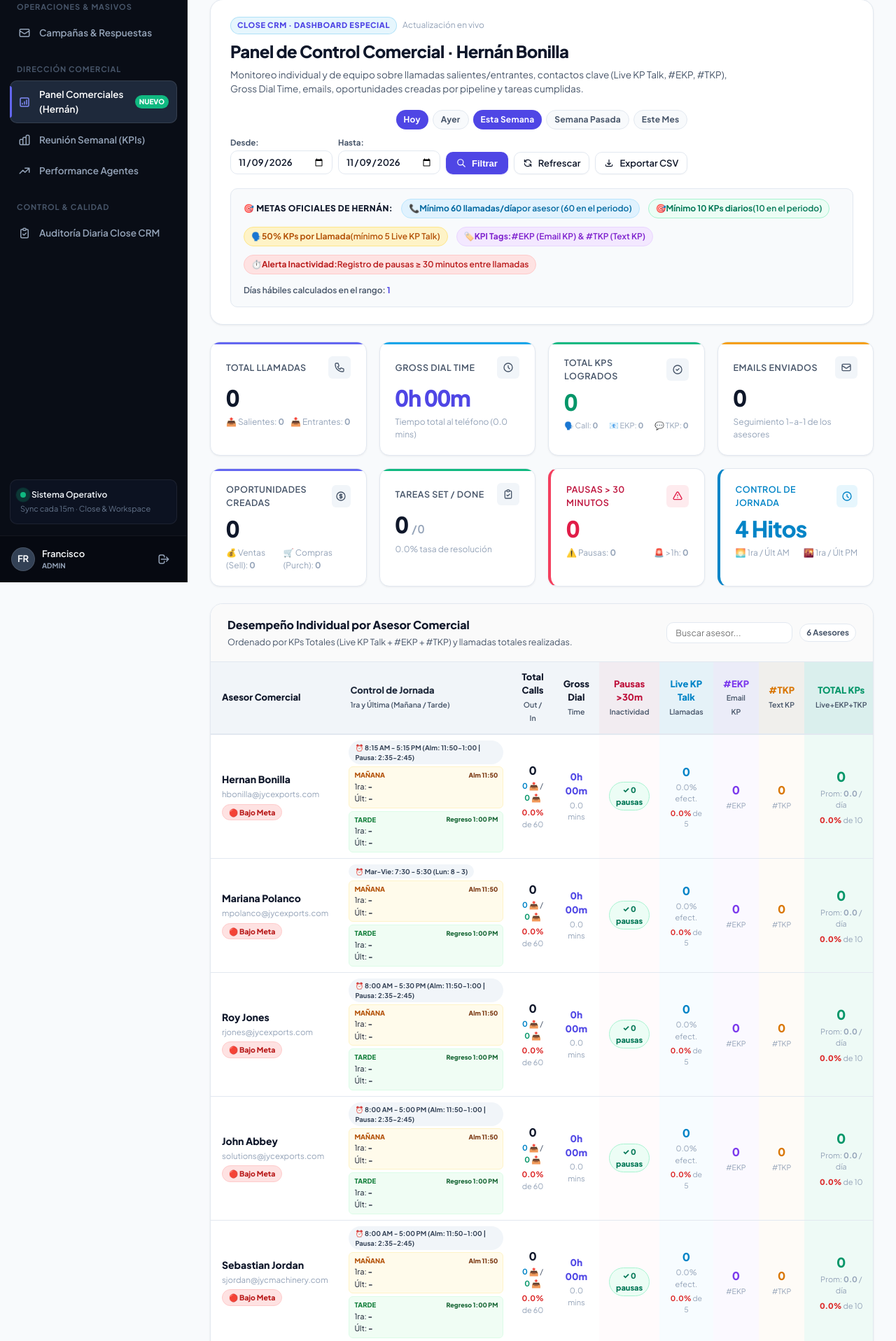
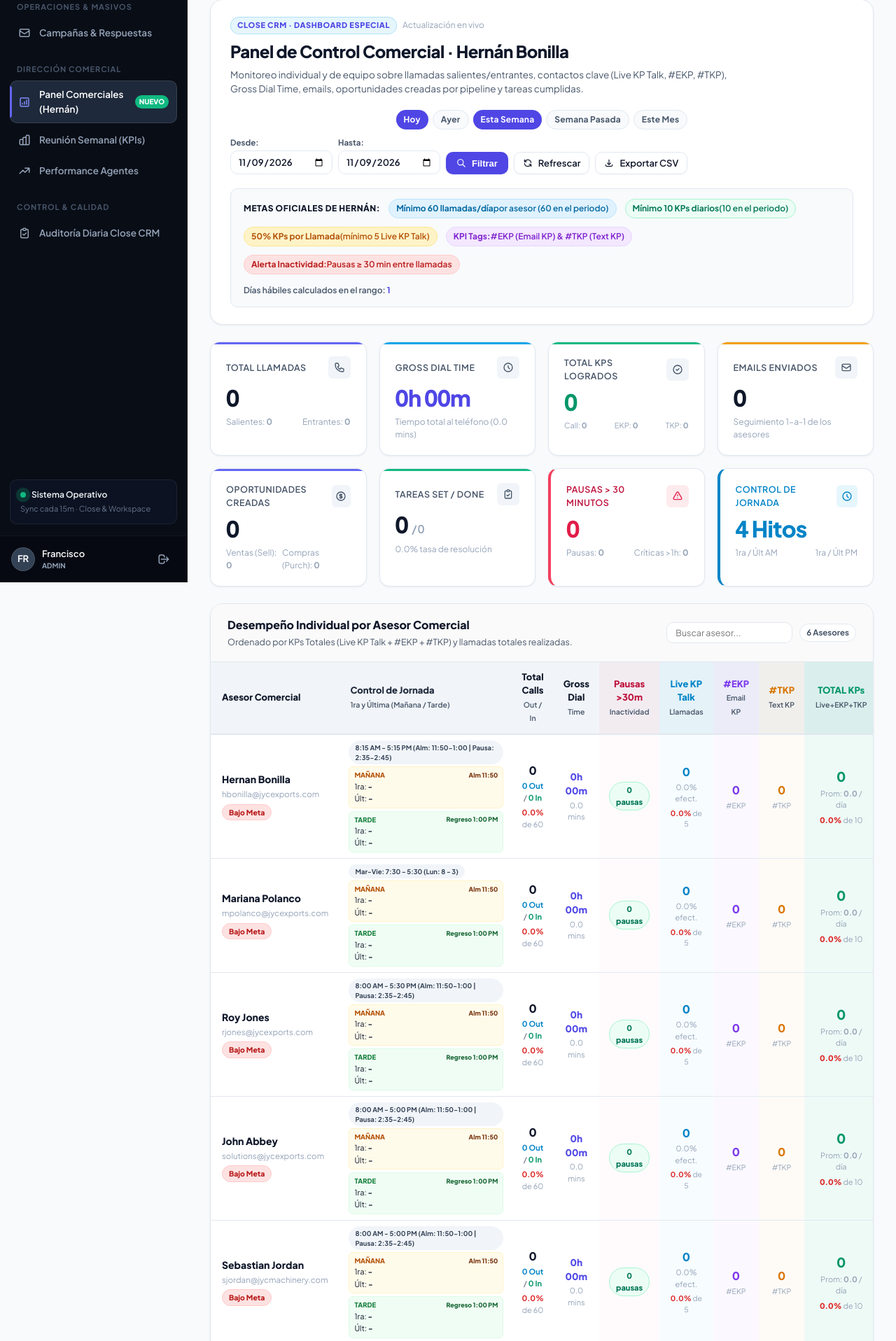
Before and after one commit to JYC-IT/Panel, a Flask app: page /comerciales in a window 1280 px wide. Shown: the part 101-2017 px from the top of the page at 70% size. Run offline with Flask 3, Linux system fonts and the light colour scheme; the visitor is signed in with stand-in values (Sample User, id 1); data comes from the database, SQL or seed files in the repository; data that the repository does not hold is empty.

Commit message:
Design: Limpiar emojis excesivos para lograr una interfaz ejecutiva sobria y profesional

```diff
--- a/respuestas-masivos/templates/commercial_dashboard.html
+++ b/respuestas-masivos/templates/commercial_dashboard.html
@@ -69,22 +69,22 @@
   <div style="margin-top: 20px; padding: 14px 18px; background: #f8fafc; border: 1px solid var(--border); border-radius: var(--radius-md); display: flex; align-items: center; justify-content: space-between; flex-wrap: wrap; gap: 14px;">
     <div style="display: flex; align-items: center; gap: 12px; flex-wrap: wrap;">
       <span style="font-size: 12px; font-weight: 800; text-transform: uppercase; color: var(--text-main); letter-spacing: 0.5px;">
-        🎯 Metas Oficiales de Hernán:
+        Metas Oficiales de Hernán:
       </span>
       <span class="badge" style="background: #e0f2fe; color: #0369a1; border: 1px solid #bae6fd; font-size: 12px; padding: 4px 10px;">
-        📞 <strong>Mínimo 60 llamadas/día</strong> por asesor ({{ data.business_days * 60 }} en el periodo)
+        <strong>Mínimo 60 llamadas/día</strong> por asesor ({{ data.business_days * 60 }} en el periodo)
       </span>
       <span class="badge" style="background: #ecfdf5; color: #047857; border: 1px solid #a7f3d0; font-size: 12px; padding: 4px 10px;">
-        🎯 <strong>Mínimo 10 KPs diarios</strong> ({{ data.business_days * 10 }} en el periodo)
+        <strong>Mínimo 10 KPs diarios</strong> ({{ data.business_days * 10 }} en el periodo)
       </span>
       <span class="badge" style="background: #fef3c7; color: #b45309; border: 1px solid #fde68a; font-size: 12px; padding: 4px 10px;">
-        🗣️ <strong>50% KPs por Llamada</strong> (mínimo {{ data.business_days * 5 }} Live KP Talk)
+        <strong>50% KPs por Llamada</strong> (mínimo {{ data.business_days * 5 }} Live KP Talk)
       </span>
       <span class="badge" style="background: #f3e8ff; color: #7e22ce; border: 1px solid #e9d5ff; font-size: 12px; padding: 4px 10px;">
-        🏷️ <strong>KPI Tags:</strong> #EKP (Email KP) & #TKP (Text KP)
+        <strong>KPI Tags:</strong> #EKP (Email KP) & #TKP (Text KP)
       </span>
       <span class="badge" style="background: #fee2e2; color: #b91c1c; border: 1px solid #fecaca; font-size: 12px; padding: 4px 10px;">
-        ⏱️ <strong>Alerta Inactividad:</strong> Registro de pausas ≥ 30 minutos entre llamadas
+        <strong>Alerta Inactividad:</strong> Pausas ≥ 30 min entre llamadas
       </span>
     </div>
     <div style="font-size: 12px; font-weight: 600; color: var(--text-secondary);">
@@ -107,8 +107,8 @@
     </div>
     <div class="kpi-value">{{ "{:,}".format(data.summary.total_calls) }}</div>
     <div class="kpi-footer" style="display: flex; justify-content: space-between;">
-      <span>📤 Salientes: <strong>{{ data.summary.total_out_calls }}</strong></span>
-      <span>📥 Entrantes: <strong>{{ data.summary.total_in_calls }}</strong></span>
+      <span>Salientes: <strong>{{ data.summary.total_out_calls }}</strong></span>
+      <span>Entrantes: <strong>{{ data.summary.total_in_calls }}</strong></span>
     </div>
   </div>
 
@@ -140,9 +140,9 @@
     </div>
     <div class="kpi-value" style="color: var(--ok);">{{ "{:,}".format(data.summary.total_all_kps) }}</div>
     <div class="kpi-footer" style="display: flex; justify-content: space-between; font-size: 11px;">
-      <span>🗣️ Call: <strong>{{ data.summary.total_live_kps }}</strong></span>
-      <span>📧 EKP: <strong>{{ data.summary.total_ekp }}</strong></span>
-      <span>💬 TKP: <strong>{{ data.summary.total_tkp }}</strong></span>
+      <span>Call: <strong>{{ data.summary.total_live_kps }}</strong></span>
+      <span>EKP: <strong>{{ data.summary.total_ekp }}</strong></span>
+      <span>TKP: <strong>{{ data.summary.total_tkp }}</strong></span>
     </div>
   </div>
 
@@ -174,8 +174,8 @@
     </div>
     <div class="kpi-value">{{ data.summary.total_opps }}</div>
     <div class="kpi-footer" style="display: flex; justify-content: space-between;">
-      <span>💰 Ventas (Sell): <strong>{{ data.summary.total_opps_sales }}</strong></span>
-      <span>🛒 Compras (Purch): <strong>{{ data.summary.total_opps_purchase }}</strong></span>
+      <span>Ventas (Sell): <strong>{{ data.summary.total_opps_sales }}</strong></span>
+      <span>Compras (Purch): <strong>{{ data.summary.total_opps_purchase }}</strong></span>
     </div>
   </div>
 
@@ -207,8 +207,8 @@
     </div>
     <div class="kpi-value" style="color: #e11d48;">{{ data.summary.total_inactivity_alerts }}</div>
     <div class="kpi-footer" style="display: flex; justify-content: space-between;">
-      <span>⚠️ Pausas: <strong>{{ data.summary.total_inactivity_alerts }}</strong></span>
-      <span>🚨 &gt;1h: <strong>{{ data.summary.total_critical_alerts }}</strong></span>
+      <span>Pausas: <strong>{{ data.summary.total_inactivity_alerts }}</strong></span>
+      <span>Críticas &gt;1h: <strong>{{ data.summary.total_critical_alerts }}</strong></span>
     </div>
   </div>
 
@@ -224,8 +224,8 @@
     </div>
     <div class="kpi-value" style="color: #0284c7;">4 Hitos</div>
     <div class="kpi-footer" style="display: flex; justify-content: space-between;">
-      <span>🌅 1ra / Últ AM</span>
-      <span>🌇 1ra / Últ PM</span>
+      <span>1ra / Últ AM</span>
+      <span>1ra / Últ PM</span>
     </div>
   </div>
 </div>
@@ -283,15 +283,15 @@
             <div style="margin-top: 5px;">
               {% if c.status_class == 'ok' %}
                 <span class="badge" style="background: #ecfdf5; color: #047857; border: 1px solid #a7f3d0; font-size: 10.5px; font-weight: 800;">
-                  🟢 Cumple Metas
+                  Cumple Metas
                 </span>
               {% elif c.status_class == 'warning' %}
                 <span class="badge" style="background: #fef3c7; color: #b45309; border: 1px solid #fde68a; font-size: 10.5px; font-weight: 800;">
-                  🟡 Parcial
+                  Parcial
                 </span>
               {% else %}
                 <span class="badge" style="background: #fee2e2; color: #b91c1c; border: 1px solid #fecaca; font-size: 10.5px; font-weight: 800;">
-                  🔴 Bajo Meta
+                  Bajo Meta
                 </span>
               {% endif %}
             </div>
@@ -352,8 +352,8 @@
               {{ c.calls_total }}
             </div>
             <div style="font-size: 11px; color: var(--text-secondary); margin-top: 2px;">
-              <span title="Salientes" style="color: #0284c7; font-weight: 700;">{{ c.calls_out }} 📤</span> /
-              <span title="Entrantes" style="color: #059669; font-weight: 700;">{{ c.calls_in }} 📥</span>
+              <span title="Salientes" style="color: #0284c7; font-weight: 700;">{{ c.calls_out }} Out</span> /
+              <span title="Entrantes" style="color: #059669; font-weight: 700;">{{ c.calls_in }} In</span>
             </div>
             <div style="margin-top: 5px; font-size: 11px;">
               <span style="color: {% if c.met_calls %}#059669{% else %}#dc2626{% endif %}; font-weight: 700;">
@@ -377,11 +377,11 @@
           <td style="padding: 12px 14px; text-align: center; vertical-align: middle; background: rgba(244, 63, 94, 0.02);">
             {% if c.inactivity_count == 0 %}
               <span class="badge" style="background: #ecfdf5; color: #047857; border: 1px solid #a7f3d0; font-size: 11px; font-weight: 800;">
-                ✓ 0 pausas
+                0 pausas
               </span>
             {% else %}
               <div style="font-weight: 800; font-size: 14.5px; color: {% if c.inactivity_count > 0 %}#be123c{% else %}#b45309{% endif %};">
-                ⚠️ {{ c.inactivity_count }} pausas
+                {{ c.inactivity_count }} pausas
               </div>
               <div style="font-size: 11px; color: var(--text-muted); margin-top: 2px;">
                 Max: <strong>{{ c.inactivity_max_human }}</strong>
@@ -478,29 +478,29 @@
             <div style="display: flex; flex-direction: column; gap: 4px; font-size: 11.5px;">
               <!-- Meta 1: Llamadas -->
               <div style="display: flex; align-items: center; justify-content: space-between; gap: 6px;">
-                <span style="color: var(--text-secondary);">📞 60/día:</span>
+                <span style="color: var(--text-secondary);">60 llam/d:</span>
                 {% if c.met_calls %}
                   <span style="color: #059669; font-weight: 800;">✓ {{ c.avg_calls_day }}/d</span>
                 {% else %}
-                  <span style="color: #dc2626; font-weight: 700;">✕ {{ c.avg_calls_day }}/d</span>
+                  <span style="color: #dc2626; font-weight: 700;">- {{ c.avg_calls_day }}/d</span>
                 {% endif %}
               </div>
               <!-- Meta 2: Total KPs -->
               <div style="display: flex; align-items: center; justify-content: space-between; gap: 6px;">
-                <span style="color: var(--text-secondary);">🎯 10 KP/d:</span>
+                <span style="color: var(--text-secondary);">10 KP/d:</span>
                 {% if c.met_kps %}
                   <span style="color: #059669; font-weight: 800;">✓ {{ c.avg_kps_day }}/d</span>
                 {% else %}
-                  <span style="color: #dc2626; font-weight: 700;">✕ {{ c.avg_kps_day }}/d</span>
+                  <span style="color: #dc2626; font-weight: 700;">- {{ c.avg_kps_day }}/d</span>
                 {% endif %}
               </div>
               <!-- Meta 3: 50% llamadas -->
               <div style="display: flex; align-items: center; justify-content: space-between; gap: 6px;">
-                <span style="color: var(--text-secondary);">🗣️ 50% Call:</span>
+                <span style="color: var(--text-secondary);">50% llamadas:</span>
                 {% if c.met_call_kps %}
                   <span style="color: #059669; font-weight: 800;">✓ ({{ "{:.0f}%".format(100.0 * c.live_kp / c.total_kps) if c.total_kps else 0 }})</span>
                 {% else %}
-                  <span style="color: #dc2626; font-weight: 700;">✕ ({{ "{:.0f}%".format(100.0 * c.live_kp / c.total_kps) if c.total_kps else 0 }})</span>
+                  <span style="color: #dc2626; font-weight: 700;">- ({{ "{:.0f}%".format(100.0 * c.live_kp / c.total_kps) if c.total_kps else 0 }})</span>
                 {% endif %}
               </div>
             </div>
@@ -760,10 +760,10 @@
         Todas las Alertas ({{ data.inactivity_records|length }})
       </button>
       <button type="button" class="badge-pill" id="filterCrit" onclick="setInactivityFilter('crit')" style="cursor: pointer; border: 1px solid var(--border); background: white; color: #991b1b; font-weight: 700; font-size: 11.5px; padding: 4px 11px; border-radius: 9999px;">
-        🚨 Críticas &gt;1h ({{ data.summary.total_critical_alerts }})
+        Críticas &gt;1h ({{ data.summary.total_critical_alerts }})
       </button>
       <button type="button" class="badge-pill" id="filterNorm" onclick="setInactivityFilter('norm')" style="cursor: pointer; border: 1px solid var(--border); background: white; color: #b45309; font-weight: 700; font-size: 11.5px; padding: 4px 11px; border-radius: 9999px;">
-        ⚠️ Pausas 30-60 min ({{ data.summary.total_inactivity_alerts - data.summary.total_critical_alerts }})
+        Pausas 30-60 min ({{ data.summary.total_inactivity_alerts - data.summary.total_critical_alerts }})
       </button>
     </div>
 
@@ -868,7 +868,7 @@
     </table>
     {% else %}
     <div style="padding: 36px 20px; text-align: center; color: var(--text-muted); font-size: 13px;">
-      🎉 No se detectaron pausas de 30 minutos o más entre llamadas en este rango. ¡Excelente ritmo continuo!
+      No se detectaron pausas de 30 minutos o más entre llamadas en este rango. Ritmo continuo verificado.
     </div>
     {% endif %}
   </div>
```
Also changed, not shown: other parts of respuestas-masivos/templates/commercial_dashboard.html (+12 -12 lines), respuestas-masivos/services/commercial_dashboard.py (+4 -4 lines).
